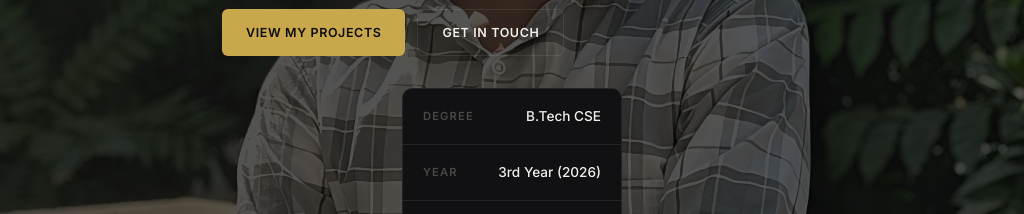
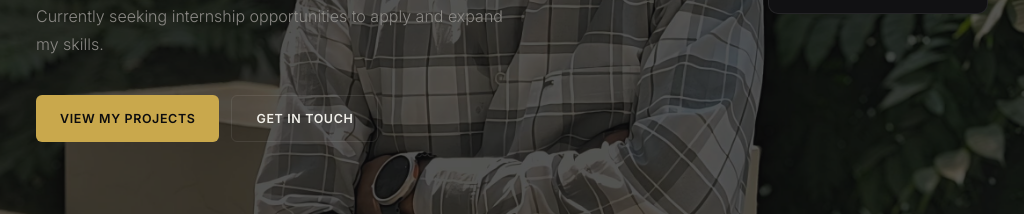
Before and after one commit to Roussshan/Personal_Portfolio, a plain HTML site: page index.html in a window 1024 px wide. Shown: the part 550-764 px from the top of the page. Drawn offline with nearby package versions, Linux system fonts and the light colour scheme; a web font is replaced by a local one.

Commit message:
Update style.css

```diff
--- a/style.css
+++ b/style.css
@@ -839,15 +839,8 @@ footer {
    screen is 768px wide or narrower"
 ───────────────────────────────────────────── */
 
-  #hero {
-    flex-direction: column;
-    justify-content: center;
-    text-align: center;
-    padding-top: 100px;
-    padding-bottom: 60px;
-  }
 
-  /* ══════════════════════════════════════
+/* ══════════════════════════════════════
    LARGE LAPTOP / DESKTOP  (≤ 1280px)
    Minor tweaks — everything still fits
 ══════════════════════════════════════ */
@@ -871,8 +864,13 @@ footer {
   /* nav — hide status dot, keep resume button */
   .nav-status { display: none; }
 
-  /* hero — reduce gap between content and card */
-  #hero { gap: 32px; }
+  /* hero — keep side by side but reduce gap and card size */
+  #hero {
+    gap: 28px;
+    padding-top: 80px;
+  }
+
+  .hero-content { max-width: 500px; }
 
   .hero-card { width: 220px; }
 
@@ -893,6 +891,26 @@ footer {
 
 /* ══════════════════════════════════════
    TABLET PORTRAIT  (≤ 768px)
+   One-column layout for most sections
+══════════════════════════════════════ */
+/* ══════════════════════════════════════
+   DESKTOP LOCK  (≥ 769px)
+   Forces hero back to side-by-side on
+   all screens wider than a tablet
+══════════════════════════════════════ */
+@media (min-width: 769px) {
+  #hero {
+    flex-direction: row;
+    align-items: center;
+    justify-content: space-between;
+    text-align: left;
+  }
+  .hero-btns   { justify-content: flex-start; }
+  .hero-content { max-width: 580px; }
+}
+
+/* ══════════════════════════════════════
+   TABLET PORTRAIT  (2264 768px)
    One-column layout for most sections
 ══════════════════════════════════════ */
 @media (max-width: 768px) {
```
